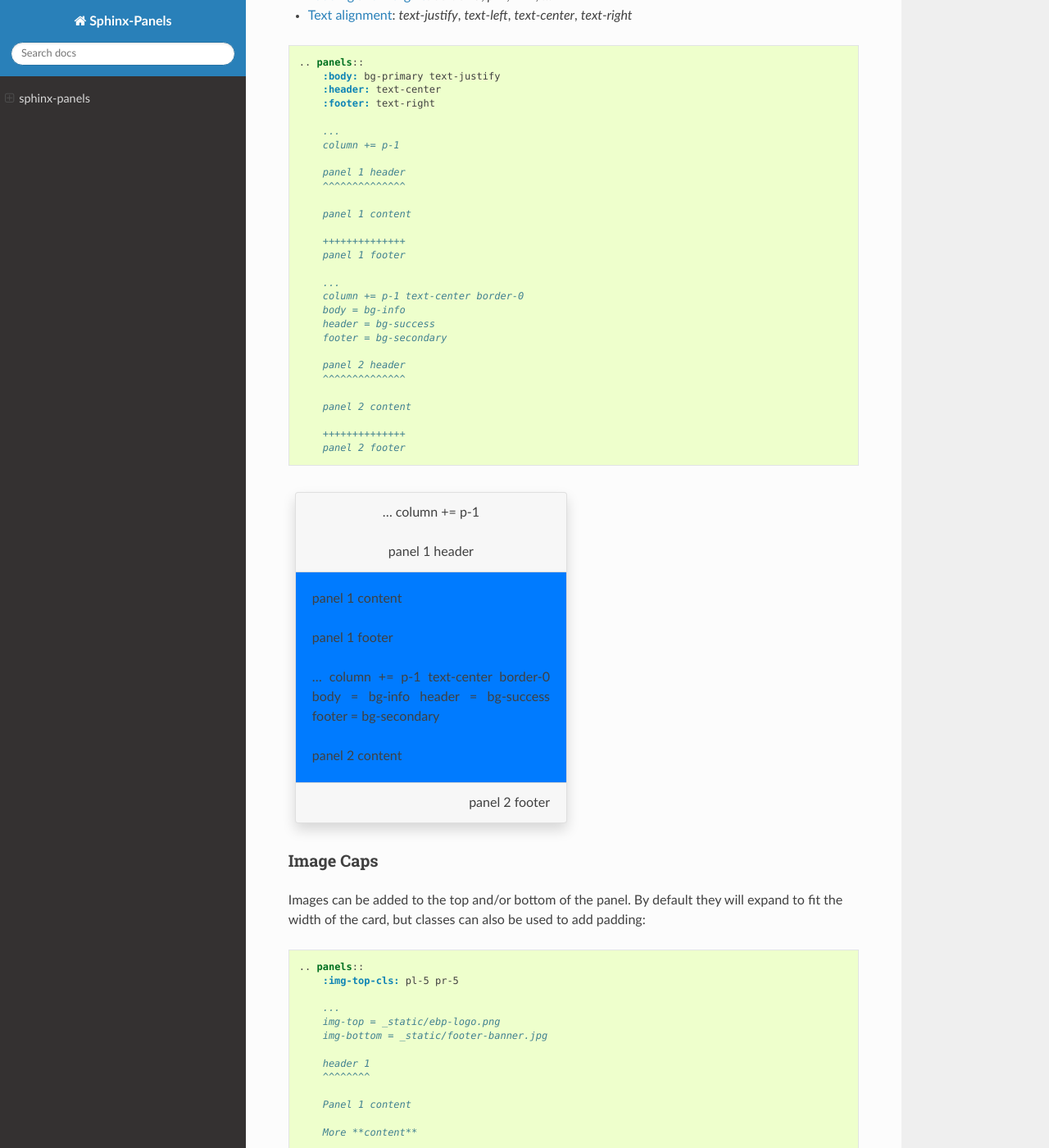
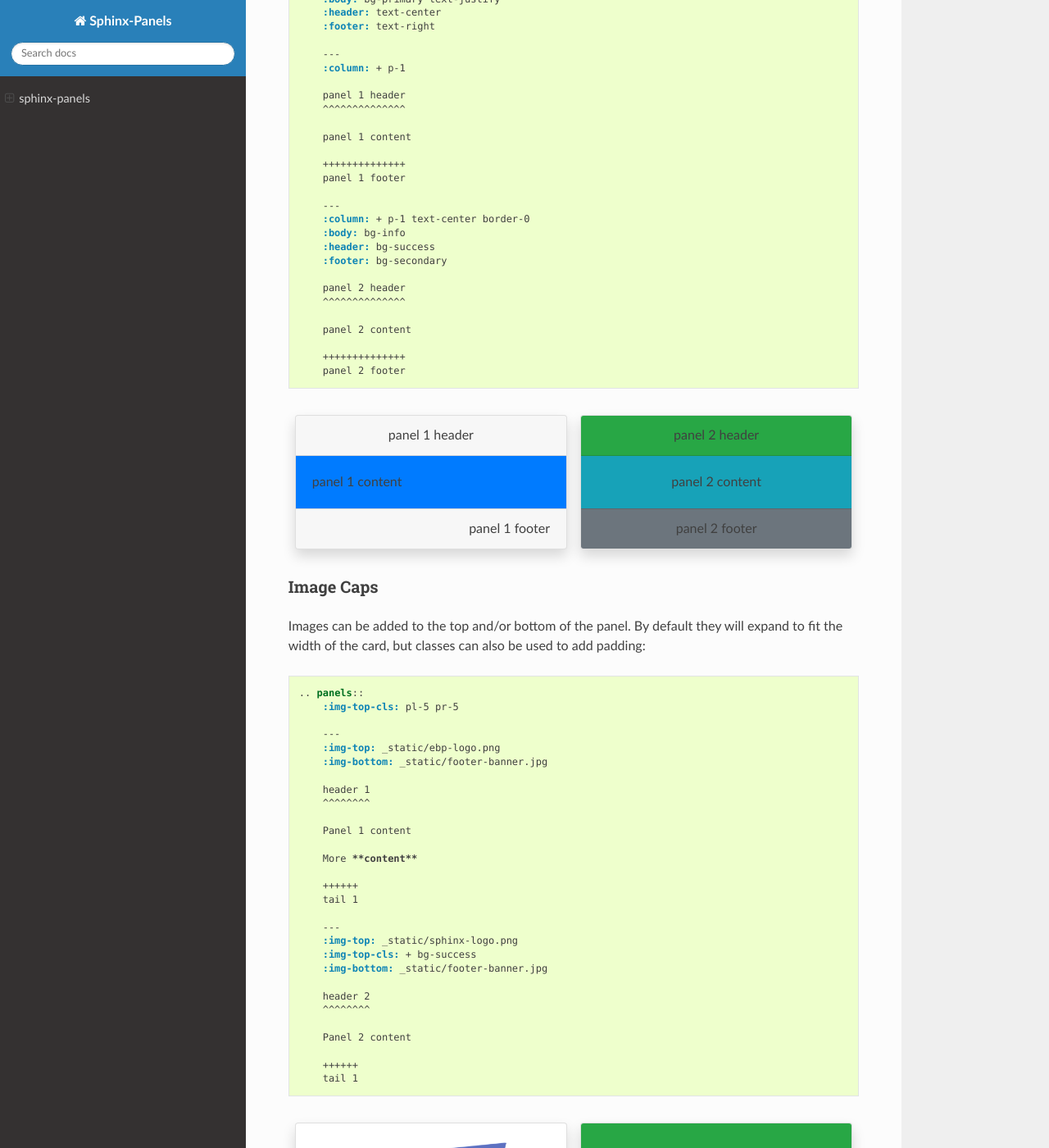
Before and after one commit to executablebooks/sphinx-panels, a Sphinx documentation site: the page built from docs/index.rst, in a window 1280 px wide and 1400 px high, scrolled down 4123 px. Shown: the whole window at 82% size. Built offline with Sphinx 7.4.7 and the Read the Docs theme 2.0.0, drawn with Linux system fonts in a browser that asks for light colours; some of the changed text lies outside the part shown.

Commit message:
Change panel delimiter and configuration

```diff
--- a/docs/index.rst
+++ b/docs/index.rst
@@ -15,15 +15,15 @@ and `cards layout <https://getbootstrap.com/docs/4.0/components/card/>`_.
 
         Content of the top-left panel
 
-        ...
+        ---
 
         Content of the top-right panel
 
-        ...
+        ---
 
         Content of the bottom-left panel
 
-        ...
+        ---
 
         Content of the bottom-right panel
 
@@ -31,15 +31,15 @@ and `cards layout <https://getbootstrap.com/docs/4.0/components/card/>`_.
 
     Content of the top-left panel
 
-    ...
+    ---
 
     Content of the top-right panel
 
-    ...
+    ---
 
     Content of the bottom-left panel
 
-    ...
+    ---
 
     Content of the bottom-right panel
 
@@ -91,11 +91,23 @@ Detailed Examples
 Grid Layout
 -----------
 
-Panels are split by three or more `...` characters.
+Panels are split by three or more `-` characters.
 The layout of panels is then set by using the bootstrap classes.
 Default classes for all panels may be set in the directive options,
 then panel specific classes can be added at the start of each panel.
-`=` will reset the classes, or `+=` will add to the default classes.
+
+By default the new classes will override those set previously
+(as defaults or in the top level options),
+but starting the option value with `+` will make the classes additive.
+For example the following options will set the first panel's card to have both the `shadow` and `bg-info` classes:
+
+.. code-block:: rst
+
+    .. panels::
+        :card: shadow
+
+        ---
+        :card: + bg-info
 
 .. seealso::
 
@@ -110,35 +122,35 @@ then panel specific classes can be added at the start of each panel.
 
         .. panels::
             :container: container pb-4
-            :column: col-lg-6 col-md-6 col-sm-6 col-xs-12
+            :column: col-lg-6 col-md-6 col-sm-6 col-xs-12 p-2
             :card: shadow
 
 .. code-block:: rst
 
     .. panels::
         :container: container-lg pb-3
-        :column: col-lg-4 col-md-4 col-sm-6 col-xs-12
+        :column: col-lg-4 col-md-4 col-sm-6 col-xs-12 p-2
 
         panel1
-        ...
+        ---
         panel2
-        ...
+        ---
         panel3
-        ...
-        column = col-lg-12
+        ---
+        :column: col-lg-12 p-2
         panel4
 
 .. panels::
     :container: container-lg pb-3
-    :column: col-lg-4 col-md-4 col-sm-6 col-xs-12
+    :column: col-lg-4 col-md-4 col-sm-6 col-xs-12 p-2
 
     panel1
-    ...
+    ---
     panel2
-    ...
+    ---
     panel3
-    ...
-    column = col-lg-12
+    ---
+    :column: col-lg-12 p-2
     panel4
 
 Card Layout
@@ -166,7 +178,7 @@ split by three or more `^^^` and `+++` respectively.
         ++++++++++++++
         panel 1 footer
 
-        ...
+        ---
 
         panel 2 header
         ^^^^^^^^^^^^^^
@@ -188,7 +200,7 @@ split by three or more `^^^` and `+++` respectively.
     ++++++++++++++
     panel 1 footer
 
-    ...
+    ---
 
     panel 2 header
     ^^^^^^^^^^^^^^
@@ -218,7 +230,7 @@ You can add your own CSS (see
 but it is advised you use the built-in bootstrap classes:
 
 - `Card colouring <https://getbootstrap.com/docs/4.0/utilities/colors/>`_  contextual classes: `bg-primary`, `bg-success`, `bg-info`, `bg-warning`, `bg-danger`, `bg-secondary`, `bg-dark` and `bg-light`.
-- `Padding and margins <https://getbootstrap.com/docs/4.0/utilities/spacing/>`_: `border-0`, `p-2`, `m-2`, ...
+- `Padding and margins <https://getbootstrap.com/docs/4.0/utilities/spacing/>`_: `border-0`, `p-2`, `m-2`, ---
 - `Text alignment <https://getbootstrap.com/docs/4.0/utilities/text/#text-alignment>`_: `text-justify`, `text-left`, `text-center`, `text-right`
 
 .. code-block:: rst
@@ -228,8 +240,8 @@ but it is advised you use the built-in bootstrap classes:
         :header: text-center
         :footer: text-right
 
-        ...
-        column += p-1
+        ---
+        :column: + p-1
 
         panel 1 header
         ^^^^^^^^^^^^^^
@@ -239,11 +251,11 @@ but it is advised you use the built-in bootstrap classes:
         ++++++++++++++
         panel 1 footer
 
-        ...
-        column += p-1 text-center border-0
-        body = bg-info
-        header = bg-success
-        footer = bg-secondary
+        ---
+        :column: + p-1 text-center border-0
+        :body: bg-info
+        :header: bg-success
+        :footer: bg-secondary
 
         panel 2 header
         ^^^^^^^^^^^^^^
@@ -258,8 +270,8 @@ but it is advised you use the built-in bootstrap classes:
     :header: text-center
     :footer: text-right
 
-    ...
-    column += p-1
+    ---
+    :column: + p-1
 
     panel 1 header
     ^^^^^^^^^^^^^^
@@ -269,11 +281,11 @@ but it is advised you use the built-in bootstrap classes:
     ++++++++++++++
     panel 1 footer
 
-    ...
-    column += p-1 text-center border-0
-    body = bg-info
-    header = bg-success
-    footer = bg-secondary
+    ---
+    :column: + p-1 text-center border-0
+    :body: bg-info
+    :header: bg-success
+    :footer: bg-secondary
 
     panel 2 header
     ^^^^^^^^^^^^^^
@@ -296,9 +308,9 @@ but classes can also be used to add padding:
     .. panels::
         :img-top-cls: pl-5 pr-5
 
-        ...
-        img-top = _static/ebp-logo.png
-        img-bottom = _static/footer-banner.jpg
+        ---
+        :img-top: _static/ebp-logo.png
+        :img-bottom: _static/footer-banner.jpg
 
         header 1
         ^^^^^^^^
@@ -310,10 +322,10 @@ but classes can also be used to add padding:
         ++++++
         tail 1
 
-        ...
-        img-top = _static/sphinx-logo.png
-        img-top-cls += bg-success
-        img-bottom = _static/footer-banner.jpg
+        ---
+        :img-top: _static/sphinx-logo.png
+        :img-top-cls: + bg-success
+        :img-bottom: _static/footer-banner.jpg
 
         header 2
         ^^^^^^^^
@@ -327,9 +339,9 @@ but classes can also be used to add padding:
     :img-top-cls: pl-5 pr-5
     :body: text-center
 
-    ...
-    img-top = _static/ebp-logo.png
-    img-bottom = _static/footer-banner.jpg
+    ---
+    :img-top: _static/ebp-logo.png
+    :img-bottom: _static/footer-banner.jpg
 
     header 1
     ^^^^^^^^
@@ -341,10 +353,10 @@ but classes can also be used to add padding:
     ++++++
     tail 1
 
-    ...
-    img-top = _static/sphinx-logo.png
-    img-top-cls += bg-success
-    img-bottom = _static/footer-banner.jpg
+    ---
+    :img-top: _static/sphinx-logo.png
+    :img-top-cls: + bg-success
+    :img-bottom: _static/footer-banner.jpg
 
     header 2
     ^^^^^^^^
@@ -389,9 +401,9 @@ Additional Examples
         ++++++
         footer
 
-        ...
-        column = col-lg-12
-        card += bg-success text-center
+        ---
+        :column: col-lg-12 p-3
+        :card: + bg-success text-center
 
         Content of the bottom panel
 
@@ -426,9 +438,9 @@ Additional Examples
     ++++++
     footer
 
-    ...
-    column = col-lg-12 p-3
-    card += bg-success text-center
+    ---
+    :column: col-lg-12 p-3
+    :card: + bg-success text-center
 
     Content of the bottom panel
 
```
Also changed, not shown: other parts of docs/index.rst (+12 -12 lines), README.md (+3 -3 lines), sphinx_panels/__init__.py (+52 -40 lines), 1 other file.
